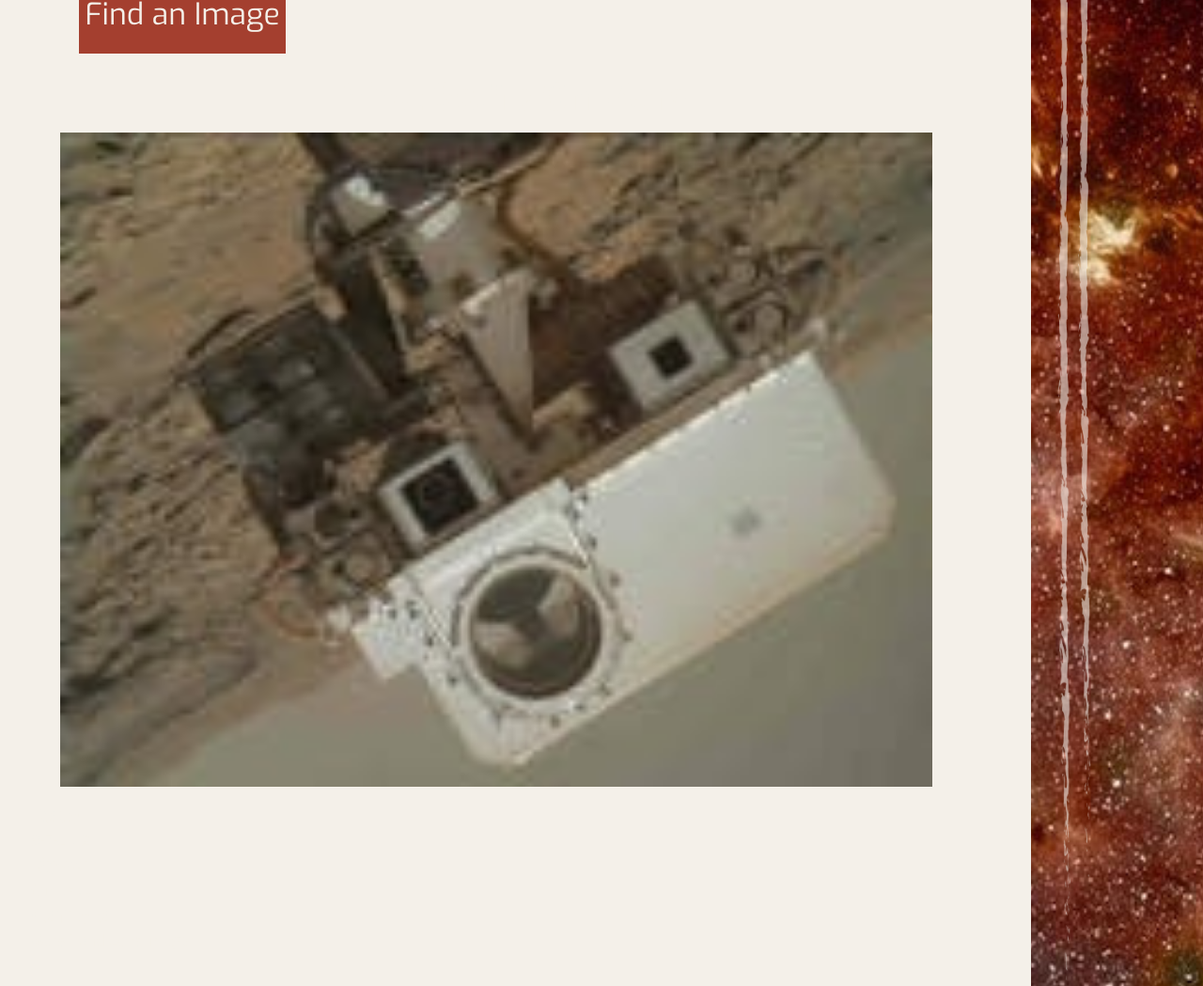
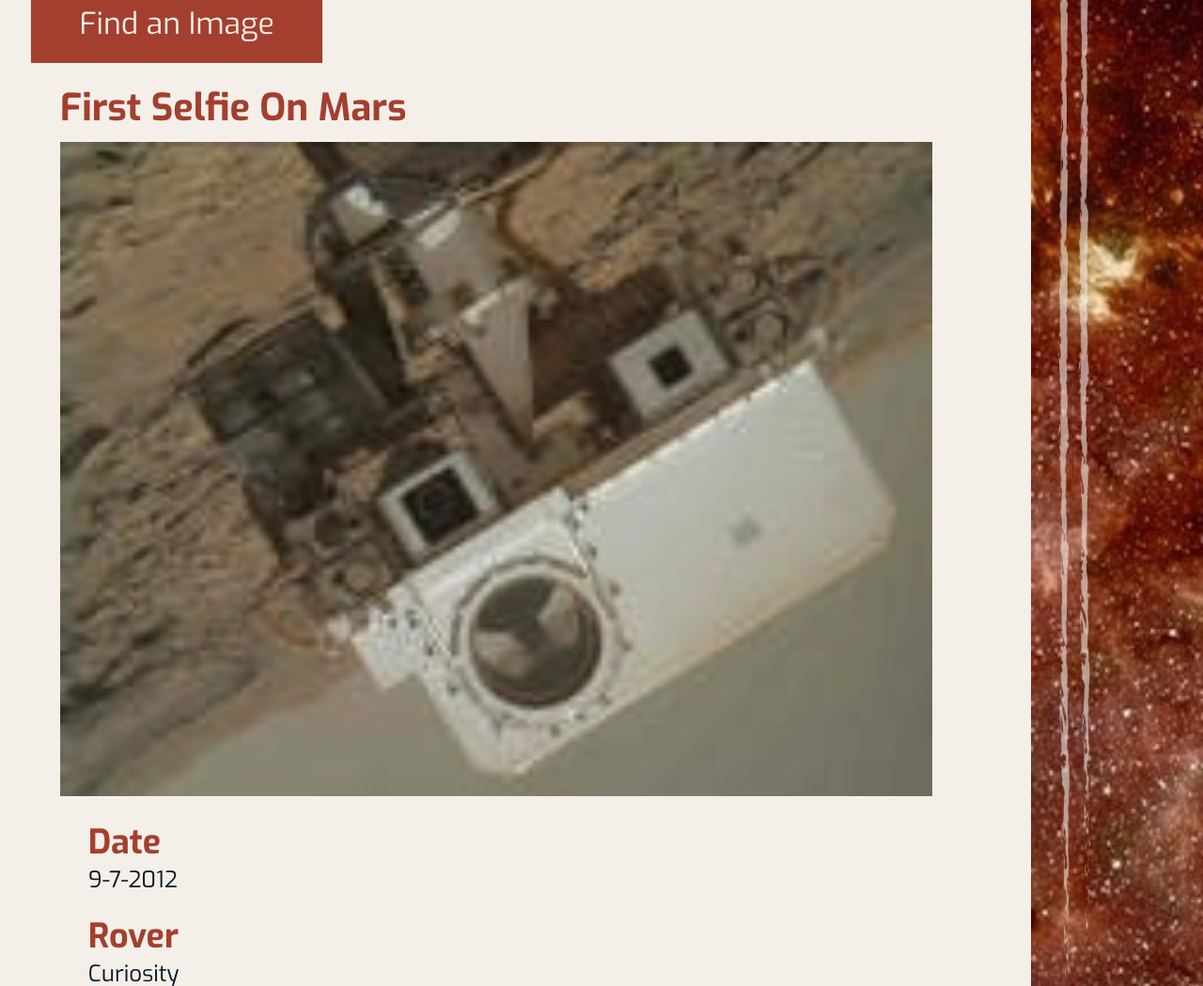
Before and after one commit to emilie134340/mars-trax, a website built with Vite: page src/index.html in a window 1280 px wide. Shown: the part 784-1833 px from the top of the page at 94% size. Built offline with nearby package versions, Linux system fonts and the light colour scheme.

Commit message:
grid working and css and html changes

```diff
--- a/src/css/styles.css
+++ b/src/css/styles.css
@@ -68,11 +68,11 @@ header{
 .find_a_image_area{
     background-color: var(--white);
     grid-column: 1/4;
-    grid-row: 1/2;
     padding-top: 2%;
-    padding-bottom: 4%;
     padding-left: 3%;
     padding-right: 3%;
+
+    z-index: 1;
 }
 main{
     display: grid;
@@ -94,15 +94,15 @@ main{
     font-family: "Exo", sans-serif;
     font-weight: light;
     font-size: 2em;
-    grid-column: 2/4;
-    grid-row: 1/2;
+    grid-column: 1/4;
+    border: none;
+    padding-top: 2%;
+    padding-bottom: 2%;
+    padding-left: 5%;
+    padding-right: 5%;
+    margin-bottom: 1% ;
+    margin-right: auto;
     margin-left: auto;
-    margin-right: auto;
-    margin-left: 5%;
-    border: none;
-    padding-top: 1%;
-    padding-bottom: 2%;
-    margin-bottom:0% ;
 }
 .image_of_the_day{
     grid-column: 1/5;
@@ -122,12 +122,11 @@ main{
     font-size: 2.5em;
     padding-top: 0%;
     margin-top: 1%;
-    text-align: center;
-    color: var(--white);
+    color: var(--chestnut);
     padding-bottom: 0%;
     margin-bottom: 1%;
-    padding-top: 1%;
     grid-column: 1/3;
+    margin-left: 3%;
 
 }
 #daily_mars_rover_image{
@@ -140,17 +139,22 @@ main{
     padding-left: 3%;
     padding-right: 3%;
     grid-column: 1/2;
+    margin-right: auto;
+    margin-left: auto;
 
 
 }
 .daily_mars_info{
-    color: var(--white);
+    color: var(--rich-black);
+    margin-bottom: 0%;
+    padding-bottom: 0%;
+    margin-top: 0%;
     padding-top: 0%;
-    margin-top: 0%;
-    padding-bottom: 0%;
-    margin-bottom: 0%;
-    flex-direction: column;
+    font-family: "Exo", sans-serif;
+    font-size: 1.5em;
     grid-column: 2/3;
+    margin-left: 3%;
+
 }
 .footer_logo{
     min-width: 15%;
@@ -445,11 +449,59 @@ label{
     margin: 0%;
     padding: 0%;
 }
-/* .info{
-    position: absolute;
-    grid-row: 2/3;
-} */
+.info{
+   margin-left: 30%;
+   margin-right: 3%;
+
+    background-color: var(--white);
+}
 .find_an_image_main{
+    display: grid;
     grid-column: 1/4;
     grid-row: 1/5;
+    background-color: var(--white);
 }
+.small_info{
+    margin-bottom: 0%;
+    padding-bottom: 0%;
+    margin-top: 0%;
+    padding-top: 0%;
+    grid-column: 1/2;
+    margin-left: 3%;
+
+}
+
+.small_info h2{
+    font-size: 1.5em;
+    color: var(--chestnut);
+    margin-top: 0%;
+    padding-top: 1%;
+    margin-bottom: 0%;
+    padding-bottom: 0%;
+}
+
+.small_info p{
+    font-size: 1em;
+    color: var(--rich-black);
+    margin-top: 0%;
+    padding-top: 0%;
+    margin-bottom: 1%;
+    padding-bottom: 0%;
+}
+#marsPhotoResults{
+    display: flex;
+    flex-direction: row;
+    grid-column: 2/4;
+    margin: 0%;
+    padding: 0%;
+    margin-right: 1%;
+    margin-left: 1%;
+
+}
+
+#marsPhotoResults img{
+    width: 100%;
+    height: 50%;
+    object-fit: cover;
+
+}
--- a/src/index.html
+++ b/src/index.html
@@ -1,70 +1,151 @@
 <!DOCTYPE html>
+
 <html lang="en">
+
 <head>
+
     <meta charset="UTF-8">
+
     <meta name="viewport" content="width=device-width, initial-scale=1.0">
+
     <title>Mars-Trax Home</title>
+
     <link rel="stylesheet" type="text/css" href="css/styles.css" />
+
     <link rel="stylesheet" type="text/css" href="css/media.css" />
+
     <script type="module" src="js/main.js"></script>
 
+
+
 </head>
+
 <body>
+
     <header>
+
         <h2 class="welcome">Welcome Guest!</h2>
+
         <img id="header_changing_image" class="changing_image" src="images/changingphotoexample.jpg">
+
         <button class="menu-button" onclick="menuFunction()">
+
             <img src="images/menubutton-01.png" alt="Menu Button">
+
         </button>
+
         <div class="hidden-menu">
+
             <a href="index.html"> Home Page</a>
+
             <a href="findaphoto.html"> Find an Image</a>
+
         </div>
+
         <img class="logo" src="images/marstraxlogo-01.png">
+
     </header>
+
     <main>
+
         <img class="changing_image" id="main_changing_image" src="images/changingphotoexample.jpg">
+
         <img id="traxs"  src="images/traxs-03.png">
+
         <div class="find_a_image_area">
+
             <h2 id="index_h2">Images of Mars</h2>
+
              <button class="open-button" id="form_button">Find an Image</button>
+
             <!-- Popup form structure imported from template now -->
+
             <div id="formContainer"></div>
+
             <!-- <div class="image_of_the_day">
+
                 <h3 id="index_h3">First Selfie On Mars</h3>
 
+
+
                 <img id="daily_mars_rover_image" src="images/2016-5-11-mahli.jpg">
+
                 <div class="daily_mars_info">
+
                     <h2 class="daily_mars_info">Date</h2>
+
                     <p class="daily_mars_info">9-7-2012</p>
+
                     <h2 class="daily_mars_info">Rover</h2>
+
                     <p class="daily_mars_info">Curiosity</p>
+
                     <h2 class="daily_mars_info">Camera</h2>
+
                     <p class="daily_mars_info">Mars Hand Lens Imager</p>
+
                 </div>
+
             </div> -->
-<div>
+
+<div class="first_selfie">
+
 <h3 id="index_h3">First Selfie On Mars</h3>
+
 <img id="daily_mars_rover_image" src="images/2016-5-11-mahli.jpg">
+
 <div class="daily_mars_info">
-    <h2 class="daily_mars_info">Date</h2>
-    <p class="daily_mars_info">9-7-2012</p>
-    <h2 class="daily_mars_info">Rover</h2>
-    <p class="daily_mars_info">Curiosity</p>
-    <h2 class="daily_mars_info">Camera</h2>
-    <p class="daily_mars_info">Mars Hand Lens Imager</p>
-</div>
+
+    <div class="small_info">
+
+        <h2 >Date</h2>
+
+        <p>9-7-2012</p>
+
+    </div>
+
+    <div class="small_info">
+
+        <h2 >Rover</h2>
+
+        <p>Curiosity</p>
+
+    </div>
+
+    <div class="small_info">
+
+        <h2>Camera</h2>
+
+        <p>Mars Hand Lens Imager</p>
+
+    </div>
+
 </div>
 
+</div>
+
+
+
     </main>
+
     <footer>
+
         <div class="footer_text">
+
             <p>Mars Trax </p>
+
             <p>Email: Marstrax@gmail.com</p>
+
             <a href="index.html"> Home Page</a>
+
             <a href="findaphoto.html"> Find an Image</a>
+
         </div>
+
         <img class="footer_logo" src="images/marstraxlogo-01.png">
+
     </footer>
+
 </body>
+
 </html>
```
Also changed, not shown: src/findaphoto.html (+57 -0 lines).
